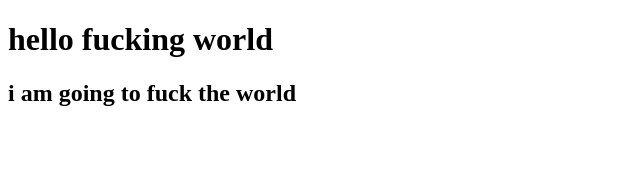
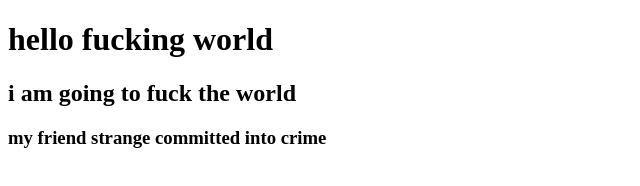
Before and after one commit to BecoolGhub/battleone, a plain HTML site: page index.html in a window 1280 px wide. Shown: the whole page, without its empty margins (0-640 px from the left). Drawn offline with Linux system fonts and the light colour scheme.

Commit message:
Update index.html

```diff
--- a/index.html
+++ b/index.html
@@ -8,5 +8,6 @@
 <body>
     <h1>hello fucking world</h1>
     <h2>i am going to fuck the world</h2>
+    <h3>my friend strange committed into crime</h3>
 </body>
 </html>
```
